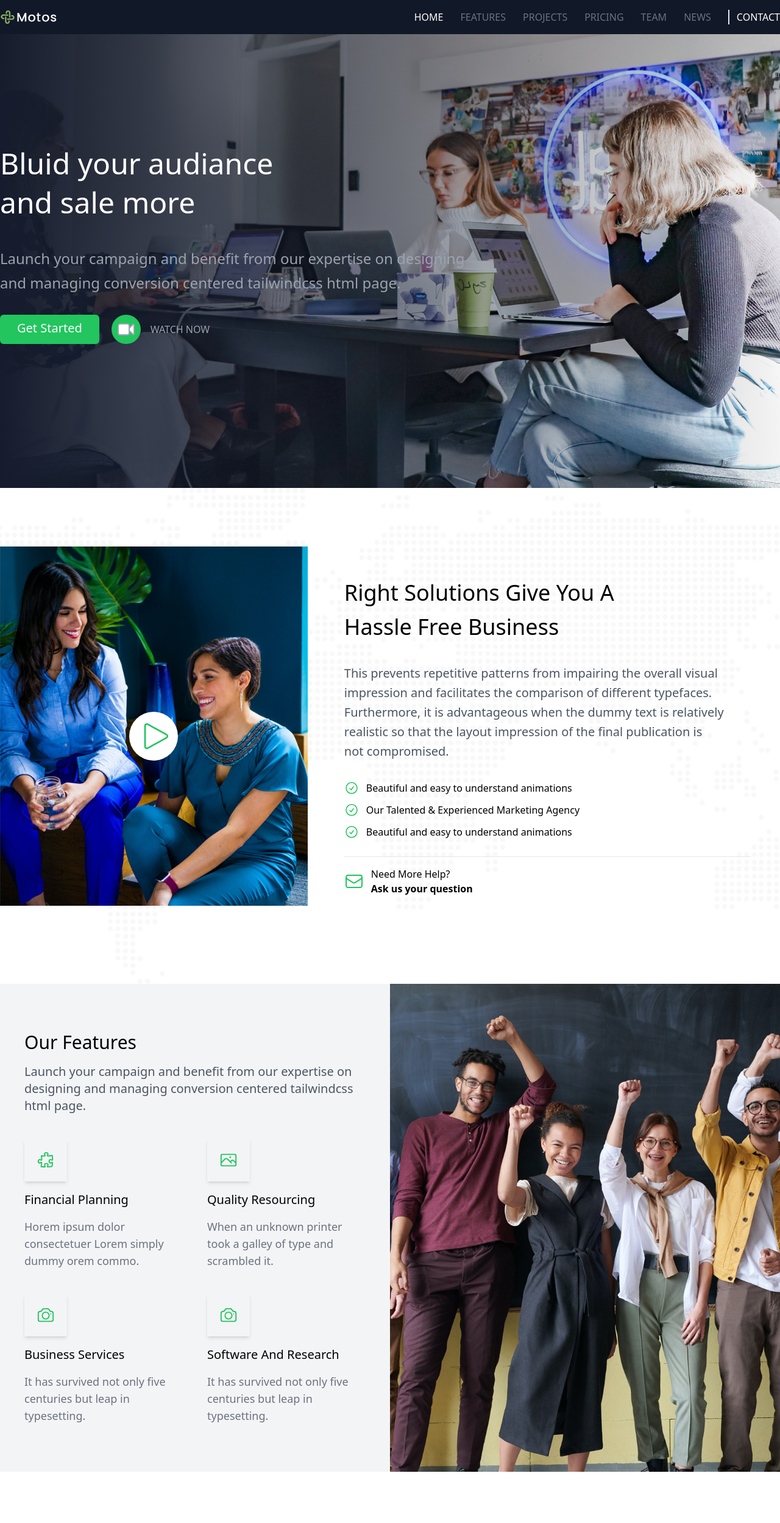
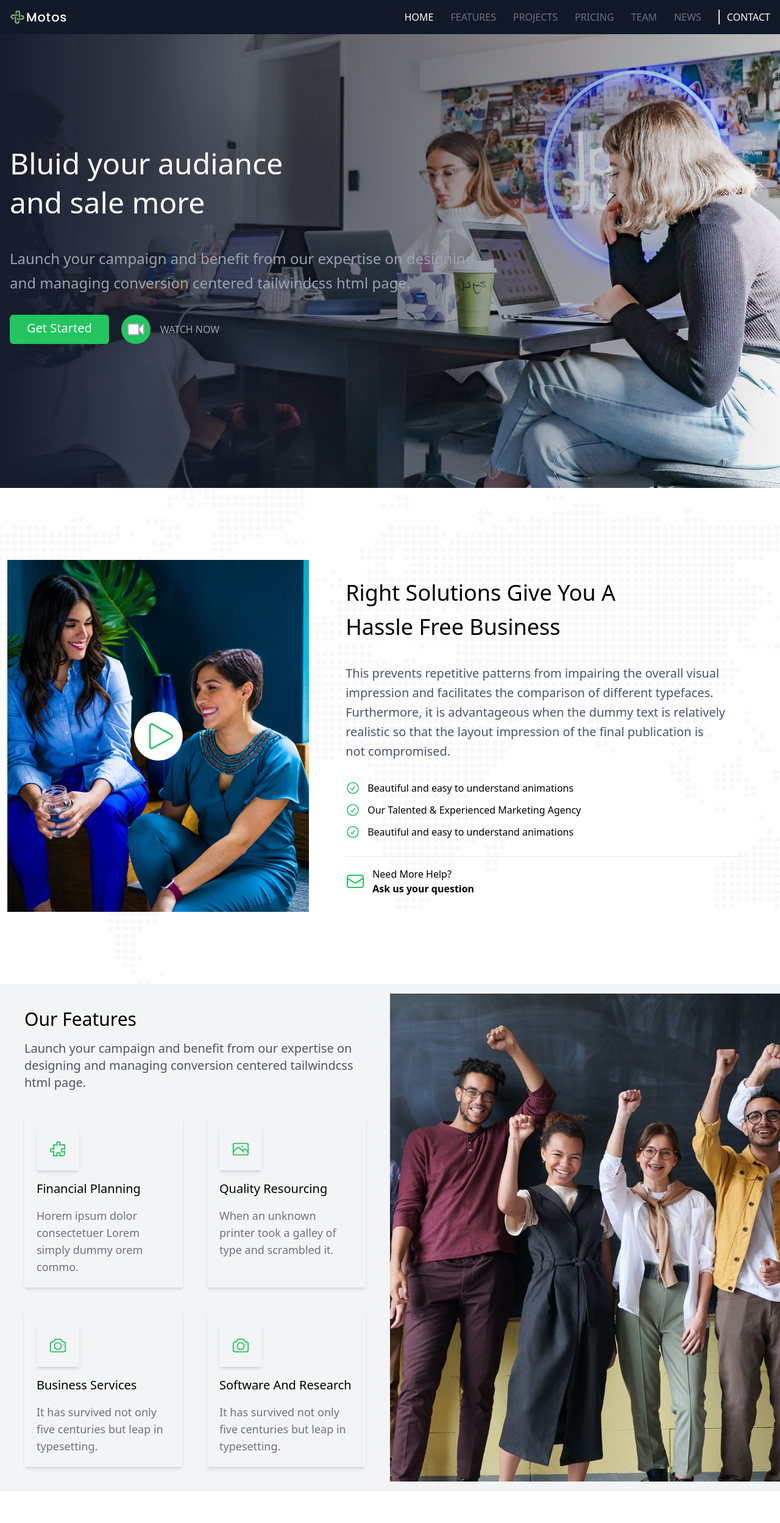
Before and after one commit to DumitruBolandau78/Motos, a React (Vite) app: page / in a window 1280 px wide. Shown: the top 2497 px of the page at 61% size. Built offline with nearby package versions, Linux system fonts and the light colour scheme; a web font is replaced by a local one.

Commit message:
add responsiveness

```diff
--- a/src/App.css
+++ b/src/App.css
@@ -3,6 +3,11 @@
 *::before {
     box-sizing: border-box;
     scroll-behavior: smooth;
+}
+
+header, footer {
+    padding-left: 1rem;
+    padding-right: 1rem;
 }
 
 section {
--- a/src/components/ContactForm/ContactForm.jsx
+++ b/src/components/ContactForm/ContactForm.jsx
@@ -13,7 +13,6 @@ const ContactForm = ({ childRef }) => {
 		await fetch('https://send-email-api-two.vercel.app/send-email', {
 			withCredentials: true,
       crossorigin: true,
-      // mode: 'no-cors',
 			method: 'POST',
 			headers: {
 				'Content-Type': 'application/json'
--- a/src/components/Employee.jsx
+++ b/src/components/Employee.jsx
@@ -1,7 +1,7 @@
 // eslint-disable-next-line react/prop-types
 const Employee = ({ urlImg, name, role }) => {
   return (
-    <div className="flex flex-col shadow-md">
+    <div className="flex flex-col shadow-md items-center">
       <div className="overflow-hidden">
         <img className="hover:scale-[1.1] transition ease duration-300" src={urlImg} alt="employee" />
       </div>
--- a/src/components/EmployeeList.jsx
+++ b/src/components/EmployeeList.jsx
@@ -25,7 +25,7 @@ const EmployeeList = () => {
     ]
 
   return (
-    <div className="grid grid-cols-4 gap-6 mt-16">
+    <div className="grid sm:grid-cols-2 grid-cols-1 md:grid-cols-4 gap-6 mt-16">
         { employees.map((emp, i) => <Employee key={i} {...emp} />) }
     </div>
   )
--- a/src/components/Modal.jsx
+++ b/src/components/Modal.jsx
@@ -5,7 +5,7 @@ const Modal = ({ children, closeModalHandler }) => {
             <div className="modal-for-video fixed top-0 left-0 w-full h-full flex items-center justify-center cursor-auto"
                 onClick={closeModalHandler}
                 style={{ backgroundColor: 'rgba(0, 0, 0, .7)' }}>
-                <div className="modal-content flex flex-col items-end">
+                <div className="modal-content flex flex-col items-end mx-2">
                     <svg xmlns="http://www.w3.org/2000/svg" fill="white" viewBox="0 0 24 24" strokeWidth="1.5" stroke="currentColor" className="size-10 cursor-pointer text-white">
                         <path strokeLinecap="round" strokeLinejoin="round" d="M6 18 18 6M6 6l12 12" />
                     </svg>
--- a/src/components/NewsCardItem.jsx
+++ b/src/components/NewsCardItem.jsx
@@ -3,11 +3,11 @@ import { Link } from "react-router-dom";
 // eslint-disable-next-line react/prop-types
 const NewsCardItem = ({ imgUrl, title, desc, path }) => {
   return (
-    <div className="shadow-sm bg-white">
+    <div className="shadow-sm bg-white max-w-full">
       <div>
         <img src={imgUrl} alt="news" />
       </div>
-      <div className="p-7">
+      <div className="p-3 lg:p-7">
         <h3 className="font-menium text-lg font-medium">{title}</h3>
         <p className="text-gray-500 my-3">{desc}</p>
         <Link className="flex gap-2 items-center" to={path}>Read More <svg xmlns="http://www.w3.org/2000/svg" fill="none" viewBox="0 0 24 24" strokeWidth={1.5} stroke="currentColor" className="size-3">
--- a/src/components/PricingCardsList.jsx
+++ b/src/components/PricingCardsList.jsx
@@ -48,7 +48,7 @@ const PricingCardsList = () => {
         }
     ]
   return (
-    <div className="grid grid-cols-4 gap-6 max-w-screen-xl mx-auto mt-20">
+    <div className="grid grid-cols-1 sm:grid-cols-2 lg:grid-cols-4 gap-6 max-w-screen-xl mx-auto mt-20">
         { servicesPricing.map((serv, i) => <PricingCard key={i} {...serv} />) }
     </div>
   )
--- a/src/components/gallery/GalleryList.jsx
+++ b/src/components/gallery/GalleryList.jsx
@@ -41,7 +41,7 @@ const GalleryList = ({ setIsModalOpenImage }) => {
         {
             title: 'Pen and article',
             desc: 'Article',
-            dir: './src/images/gallery/gallery-8.jpg'
+            dir: './images/gallery/gallery-8.jpg'
         }
     ];
   return (
--- a/src/components/navigation/Header.jsx
+++ b/src/components/navigation/Header.jsx
@@ -1,13 +1,26 @@
+import { useState } from "react";
 import HeaderLinkList from "./HeaderLinkList";
 
 const Header = () => {
+  const [isNavOpen, setItsNavOpen] = useState(false);
+
   return (
     <header className='fixed top-0 left-0 right-0 bg-gray-900 z-50'>
       <div className="flex justify-between items-center py-4 max-w-screen-xl mx-auto">
         <div className="logo">
           <img src={'./images/logo.png'} alt="logo" />
         </div>
-                <HeaderLinkList />
+        <nav className="hidden lg:flex">
+          <HeaderLinkList direction={'flex-row'} gap={'gap-7'} />
+        </nav>
+        <div className="icon burger cursor-pointer lg:hidden flex fixed top-2 right-2">
+          <nav className={`${isNavOpen ? 'right-0' : 'right-[-100%]'} fixed text-2xl top-0 pt-[70px] duration-300 bg-green-500 max-w-[500px] w-full min-h-[100vh] flex items-center justify-center flex-col`}>
+            <HeaderLinkList direction={'flex-col'} gap={'gap-3'} />
+          </nav>
+          <svg onClick={() => setItsNavOpen(!isNavOpen)} xmlns="http://www.w3.org/2000/svg" fill="none" viewBox="0 0 24 24" strokeWidth={1.5} stroke="currentColor" className="text-white size-10 z-20">
+            <path strokeLinecap="round" strokeLinejoin="round" d="M3.75 6.75h16.5M3.75 12h16.5m-16.5 5.25h16.5" />
+          </svg>
+        </div>
       </div>
     </header>
   )
--- a/src/components/navigation/HeaderLinkList.jsx
+++ b/src/components/navigation/HeaderLinkList.jsx
@@ -1,7 +1,8 @@
 import { useState, useContext } from "react";
 import { UtilsContext } from "../../Context/ContextProvider";
 
-const HeaderLinkList = () => {
+// eslint-disable-next-line react/prop-types
+const HeaderLinkList = ({ direction, gap }) => {
   const [activeTab, setActiveTab] = useState('home');
   const activeLink = 'uppercase text-white';
   const inactiveLink = 'uppercase text-gray-500';
@@ -13,7 +14,7 @@ const HeaderLinkList = () => {
 
   return (
     <>
-      <ul className='flex items-center gap-7 font-medium'>
+      <ul className={'font-medium flex ' + direction + ' ' + gap}>
         <li><a onClick={activeLinkHandler} className={activeTab === 'Home'.toLowerCase() ? activeLink : inactiveLink} href={'#main'}>Home</a></li>
         <li><a onClick={activeLinkHandler} className={activeTab === 'features'.toLowerCase() ? activeLink : inactiveLink} href={'#features'}>features</a></li>
         <li><a onClick={activeLinkHandler} className={activeTab === 'projects'.toLowerCase() ? activeLink : inactiveLink} href={'#projects'}>projects</a></li>
--- a/src/pages/HomePage.jsx
+++ b/src/pages/HomePage.jsx
@@ -32,15 +32,15 @@ const HomePage = () => {
     <div>
       <Header />
       <section id="main" className="bg-main flex items-center">
-        <div className="max-w-screen-xl mx-auto w-full">
+        <div className="max-w-screen-xl mx-auto w-full px-4">
           <h2 className="text-5xl mb-10 text-white font-medium leading-[4rem]">
             Bluid your audiance <br /> and sale more
           </h2>
           <p className="text-2xl text-gray-400 leading-10">
-            Launch your campaign and benefit from our expertise on designing{" "}
+            Launch your campaign and benefit from our expertise on designing
             <br /> and managing conversion centered tailwindcss html page.
           </p>
-          <div className="mt-8 flex items-center gap-5">
+          <div className="mt-8 flex items-center gap-5 max-[370px]:flex-col max-[370px]:items-start">
             <BtnGetStarted />
             <div
               className="flex items-center gap-4 text-gray-400 cursor-pointer"
@@ -65,8 +65,8 @@ const HomePage = () => {
           </div>
         </div>
       </section>
-      <section className="bg-main-secondary max-w-screen-xl mx-auto grid grid-cols-5 py-[6rem] gap-3">
-        <div className="col-span-2 relative">
+      <section className="bg-main-secondary max-w-screen-xl mx-auto grid grid-cols-5 py-[6rem] gap-3 sm:container lg:px-3">
+        <div className="lg:col-span-2 relative self-center justify-self-center col-span-5 lg:order-1 order-2">
           <svg
             onClick={() => setIsModalOpenPlayer(true)}
             className="size-20 cursor-pointer text-green-500 -translate-x-1/2 -translate-y-1/2 top-[50%] left-[50%] absolute rounded-full p-1 ps-3 bg-white flex items-center justify-center"
@@ -83,12 +83,12 @@ const HomePage = () => {
             />
           </svg>
           <img
-            className="max-h-[600px] object-cover object-center"
+            className="lg:max-h-[600px] w-full object-cover object-center"
             src="./images/main-section-womens.jpg"
             alt="womens"
           />
         </div>
-        <div className="col-span-3 flex flex-col justify-center p-12">
+        <div className="lg:col-span-3 col-span-5 flex flex-col justify-center p-12 order-1  lg:order-2">
           <h2 className="font-medium text-4xl mb-8 leading-[3.5rem]">
             Right Solutions Give You A <br />
             Hassle Free Business
@@ -178,15 +178,15 @@ const HomePage = () => {
         </div>
       </section>
       <section className="bg-gray-100" id="features">
-        <div className="grid grid-cols-2 items-center">
+        <div className="grid lg:grid-cols-2 items-center">
           <div className="p-10">
             <h2 className="font-medium text-3xl mb-4">Our Features</h2>
             <p className="text-xl text-gray-600">
               Launch your campaign and benefit from our expertise on designing
               and managing conversion centered tailwindcss html page.
             </p>
-            <div className="grid gap-10 grid-cols-2 mt-10 ">
-              <div className="feature">
+            <div className="grid gap-10 grid-cols-1 mt-10 sm:grid-cols-2">
+              <div className="feature shadow-md p-5">
                 <svg
                   xmlns="http://www.w3.org/2000/svg"
                   fill="none"
@@ -206,7 +206,7 @@ const HomePage = () => {
                   Horem ipsum dolor consectetuer Lorem simply dummy orem commo.
                 </p>
               </div>
-              <div className="feature">
+              <div className="feature shadow-md p-5">
                 <svg
                   xmlns="http://www.w3.org/2000/svg"
                   fill="none"
@@ -227,7 +227,7 @@ const HomePage = () => {
                   it.
                 </p>
               </div>
-              <div className="feature">
+              <div className="feature shadow-md p-5">
                 <svg
                   xmlns="http://www.w3.org/2000/svg"
                   fill="none"
@@ -253,7 +253,7 @@ const HomePage = () => {
                   typesetting.
                 </p>
               </div>
-              <div className="feature">
+              <div className="feature shadow-md p-5">
                 <svg
                   xmlns="http://www.w3.org/2000/svg"
                   fill="none"
@@ -293,9 +293,7 @@ const HomePage = () => {
         </div>
       </section>
       <section
-        id="projects"
-        className="max-w-screen-2xl mx-auto py-[80px] font-medium"
-      >
+        id="projects" className="max-w-screen-2xl mx-auto py-[80px] font-medium px-2">
         <h2 className="text-center text-4xl">Our Works & Projects</h2>
         <p className="text-lg text-center text-gray-500 mt-8 font-normal">
           Launch your campaign and benefit from our expertise on designing and
@@ -303,7 +301,7 @@ const HomePage = () => {
         </p>
         <GalleryList setIsModalOpenImage={setIsModalOpenImage} />
       </section>
-      <section id="pricing" className="bg-gray-100 py-[80px]">
+      <section id="pricing" className="bg-gray-100 py-[80px] px-5">
         <h2 className="text-center text-4xl font-medium">Pricing Plans</h2>
         <p className="text-lg text-center text-gray-500 mt-8 font-normal">
           Launch your campaign and benefit from our expertise on designing and
@@ -311,7 +309,7 @@ const HomePage = () => {
         </p>
         <PricingCardsList />
       </section>
-      <div className="bg-team py-28 flex flex-col justify-center items-center text-center gap-5">
+      <div className="bg-team py-28 flex flex-col justify-center items-center text-center gap-5 px-2 text-pretty">
         <h2 className="text-4xl text-white font-medium">
           Ready to start your next web project now?
         </h2>
@@ -321,7 +319,7 @@ const HomePage = () => {
         </div>
         <BtnGetStarted />
       </div>
-      <section id="team" className="text-center py-24 max-w-screen-xl mx-auto">
+      <section id="team" className="text-center py-24 max-w-screen-xl mx-auto px-3">
         <h2 className="text-3xl font-medium">Our Mind Power</h2>
         <p className="text-gray-500 mt-5 text-lg">
           Launch your campaign and benefit from our expertise on designing and
@@ -337,7 +335,7 @@ const HomePage = () => {
             managing <br /> conversion centered tailwindcss html page.
           </p>
         </div>
-        <div className="max-w-screen-xl mx-auto mt-20 grid grid-cols-3 gap-8 text-start">
+        <div className="max-w-screen-xl mx-auto mt-20 flex justify-center md:flex-nowrap flex-wrap px-3 gap-8 text-start">
           <NewsList />
         </div>
       </section>
```
Also changed, not shown: src/components/navigation/Footer.jsx (+7 -7 lines). Lines whose indentation alone changed are shown as unchanged.
